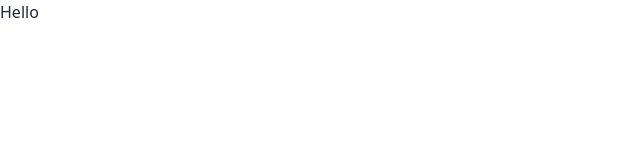
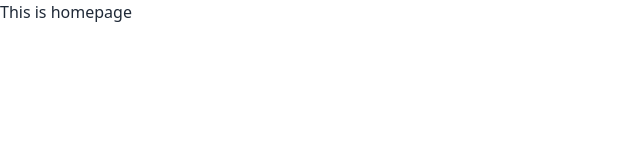
Before and after one commit to ahasan-ullah/Bistro-Boss-Client, a React (Vite) app: page / in a window 1280 px wide. Shown: the top 160 px of the page, without its empty margins (0-640 px from the left). Built offline with nearby package versions, Linux system fonts and the light colour scheme.

Commit message:
homepage router added

```diff
--- /dev/null
+++ b/src/layout/Main.jsx
@@ -0,0 +1,11 @@
+import { Outlet } from "react-router-dom";
+
+const Main = () => {
+  return (
+    <div>
+      <Outlet></Outlet>
+    </div>
+  );
+};
+
+export default Main;
--- /dev/null
+++ b/src/pages/Home/Home.jsx
@@ -0,0 +1,9 @@
+const Home = () => {
+  return (
+    <div>
+      <h2>This is homepage</h2>
+    </div>
+  );
+};
+
+export default Home;
```
Also changed, not shown: src/routes/Routes.jsx (+9 -1 lines).
